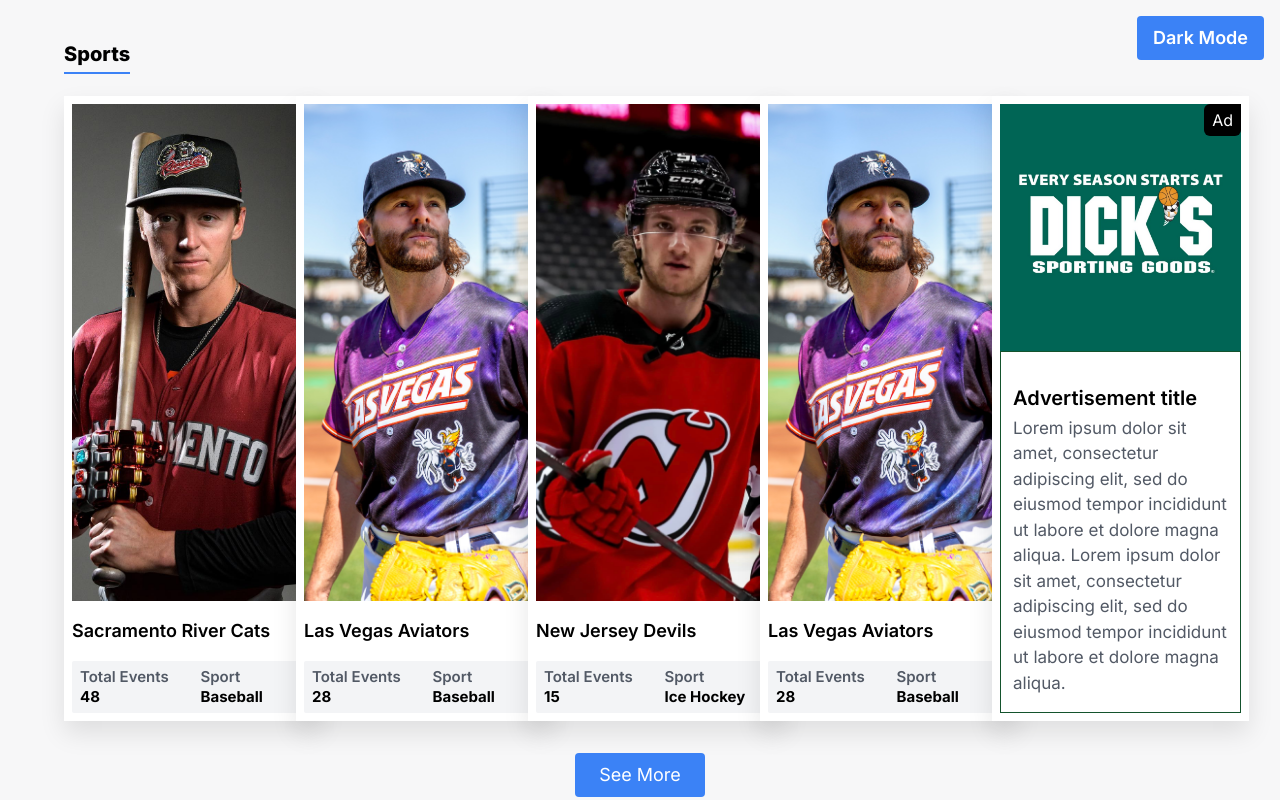
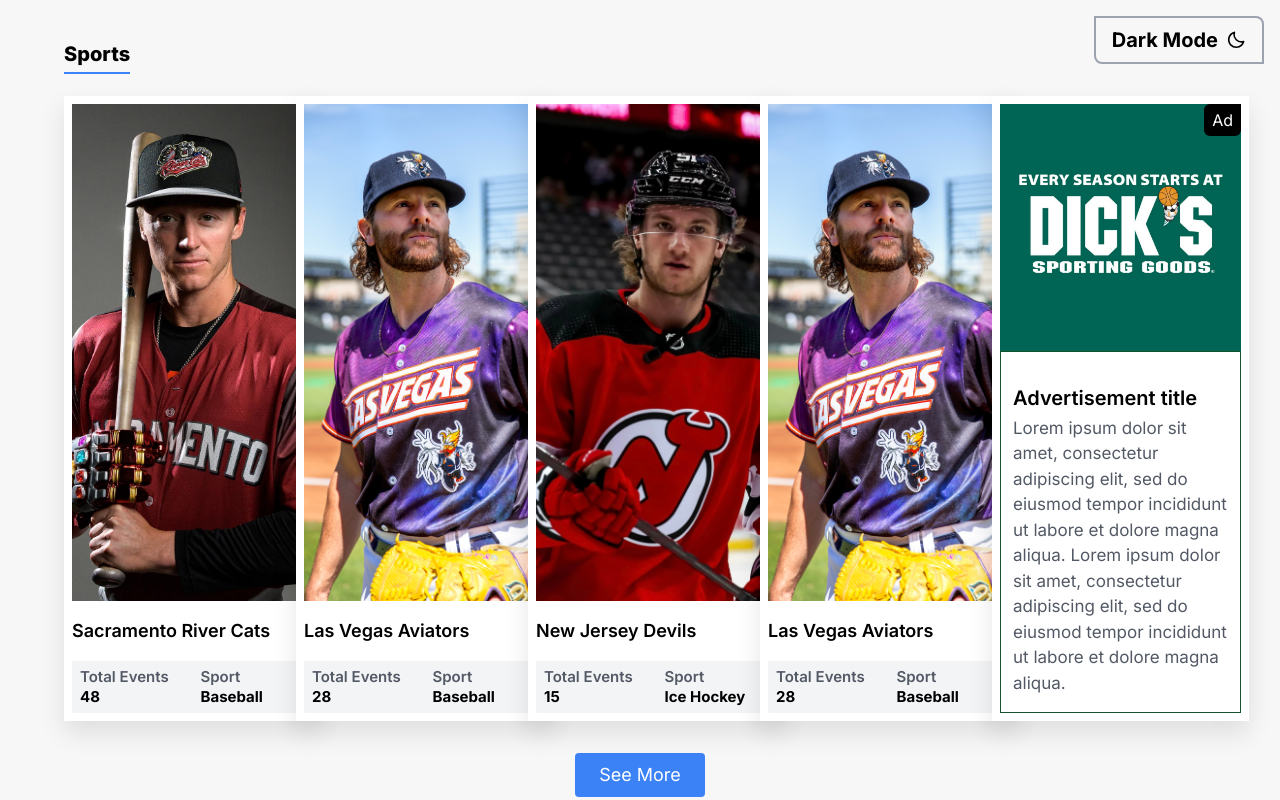
Before and after one commit to ojasvatomar47/Hexleap-assignment, a Next.js app: page / in a window 1280 px wide. Shown: the top 800 px of the page. Built offline with nearby package versions, Linux system fonts and the light colour scheme.

Commit message:
Added see less functionality along with icons for theme toggle button

```diff
--- a/app/page.tsx
+++ b/app/page.tsx
@@ -1,10 +1,10 @@
 "use client"
-
 import { useEffect, useState } from "react";
 import TeamsSection from "@/components/TeamsComponent/TeamsComponent";
 import SpotlightSection from "@/components/SpotlightTeamsComponents/SpotlightTeamsComponent";
 import { getLocalStorageItem, setLocalStorageItem } from "@/utils/localStorage";
 import { SPOTLIGHT_TEAMS } from "@/constants/spotlightTeams";
+import { BiSun, BiMoon } from 'react-icons/bi'; // Importing icons
 
 export default function Home() {
 
@@ -22,7 +22,7 @@
   const [cardVisible, setCardVisible] = useState(false);
 
   const nextSlide = () => {
-    setCardVisible(true)
+    setCardVisible(true);
 
     setTimeout(() => {
       setActiveIndex((prevIndex) =>
@@ -33,7 +33,7 @@
   };
 
   const prevSlide = () => {
-    setCardVisible(true)
+    setCardVisible(true);
 
     setTimeout(() => {
       setActiveIndex((prevIndex) =>
@@ -54,9 +54,19 @@
     <main className={`flex flex-col gap-10 px-4 md:px-8 lg:px-16 py-6 md:py-10 ${darkMode ? 'bg-black text-white' : 'bg-[#F7F7F8] text-black'}`}>
 
       {/* Toggle Dark Mode Button */}
-      <button className="text-[12px] md:text-md xl:text-lg font-semibold absolute top-4 right-4 px-4 py-2 bg-blue-500 text-white rounded hover:bg-blue-600 transition-colors duration-300" onClick={toggleDarkMode}>
-        {darkMode ? 'Light Mode' : 'Dark Mode'}
+      <button
+        className={`flex items-center text-2xl md:text-lg lg:text-xl font-bold absolute top-4 right-4 px-4 py-2 ${darkMode ? 'bg-black text-white hover:bg-gray-700' : 'bg-[#F7F7F8] text-black hover:bg-gray-300'} rounded-tr-lg rounded-bl-lg md:border-2 border-gray-400 transition-colors duration-300`}
+        onClick={toggleDarkMode}
+      >
+        <span className="hidden md:block">
+          {darkMode ? 'Light Mode' : 'Dark Mode'}
+        </span>
+        <span className="md:ml-2">
+          {darkMode ? <BiSun /> : <BiMoon />}
+        </span>
       </button>
+
+
 
       <TeamsSection darkMode={darkMode} />
       <SpotlightSection darkMode={darkMode} activeCardIndex={activeIndex} handleNextClick={nextSlide} handlePrevClick={prevSlide} cardVisible={cardVisible} />
--- a/components/TeamsComponent/TeamsComponent.tsx
+++ b/components/TeamsComponent/TeamsComponent.tsx
@@ -1,3 +1,5 @@
+"use client"
+
 import React, { useState } from 'react';
 import TeamCard from "@/components/TeamsComponent/TeamCard/TeamCard";
 import { TEAMS } from "@/constants/teams";
@@ -10,20 +12,24 @@
     const [visibleTeams, setVisibleTeams] = useState(5);
     const [isButtonDisabled, setIsButtonDisabled] = useState(false);
     const [isLoading, setIsLoading] = useState(false);
+    const [showAllTeams, setShowAllTeams] = useState(false);
 
     const handleSeeMore = () => {
-
         setIsLoading(true);
 
         setTimeout(() => {
-            const nextVisibleTeams = visibleTeams + 3;
-            setVisibleTeams(nextVisibleTeams);
-
-            if (nextVisibleTeams >= TEAMS.length) {
-                setIsButtonDisabled(true);
+            if (showAllTeams) {
+                setVisibleTeams(5);
+                setShowAllTeams(false);
+                window.scrollTo({ top: 0, behavior: 'smooth' });
+            } else {
+                setVisibleTeams(TEAMS.length);
+                setShowAllTeams(true);
             }
 
+            setIsButtonDisabled(false);
             setIsLoading(false);
+
         }, 200);
     };
 
@@ -57,9 +63,9 @@
                 <button
                     className={`text-sm md:text-md xl:text-lg px-6 py-2 bg-blue-500 text-white rounded hover:bg-blue-600 transition-colors duration-300 ${isButtonDisabled || isLoading ? 'opacity-50 pointer-events-none' : ''}`}
                     onClick={handleSeeMore}
-                    disabled={isButtonDisabled || isLoading}
+                    disabled={isLoading}
                 >
-                    {isLoading ? 'Loading...' : 'See More'}
+                    {isLoading ? 'Loading...' : showAllTeams ? 'See Less' : 'See More'}
                 </button>
             </div>
         </section>
```
Also changed, not shown: package.json (+4 -3 lines), 1 other file (tests, documents, lock files or other folders).
